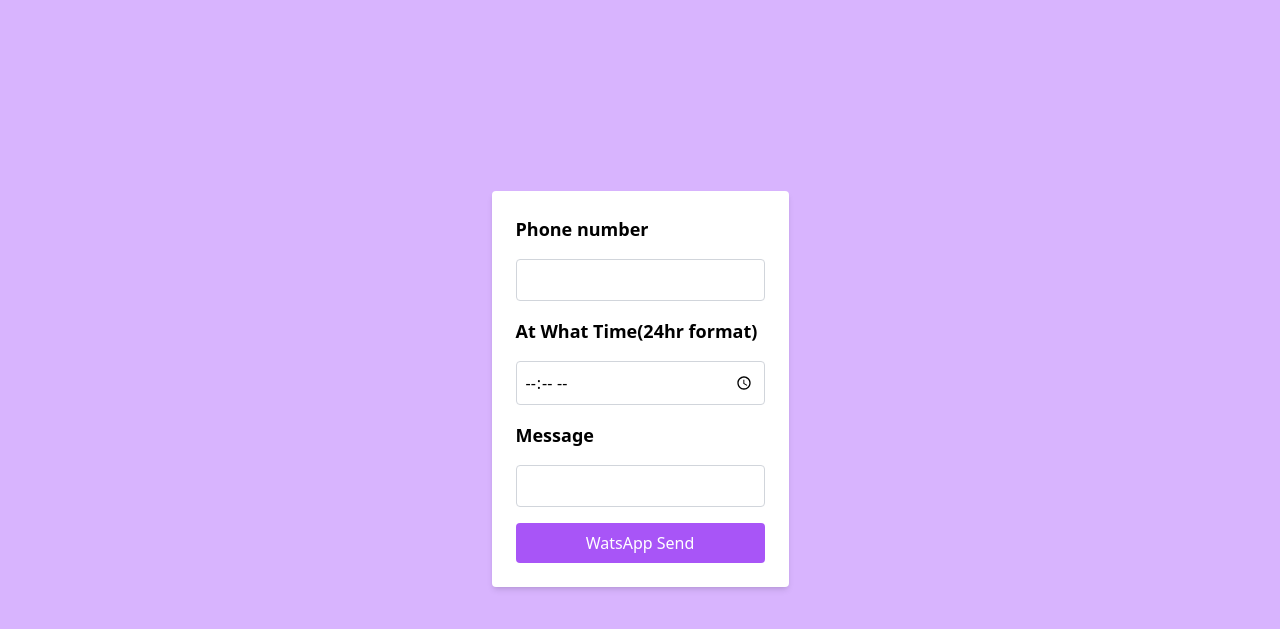
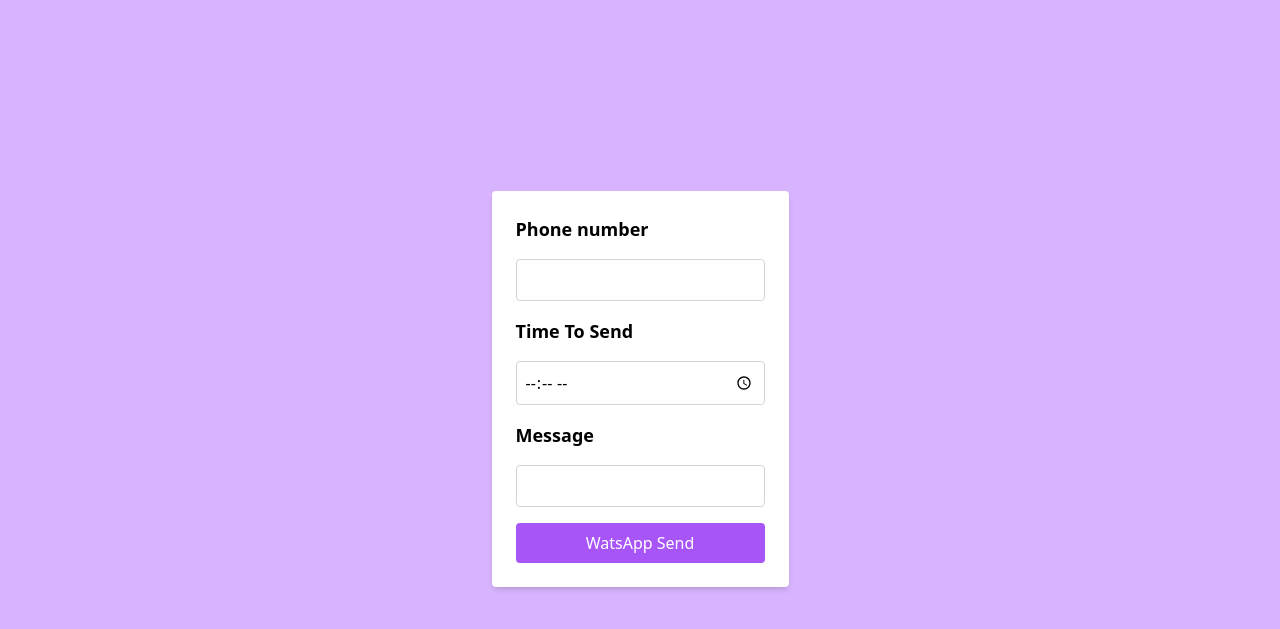
Before and after one commit to usharani222/Tailwind, a plain HTML site: page src/index.html in a window 1280 px wide. Shown: the part 55-684 px from the top of the page. Drawn offline with Linux system fonts and the light colour scheme.

Commit message:
adjusted time

```diff
--- a/src/index.html
+++ b/src/index.html
@@ -21,7 +21,7 @@
     <form class="flex flex-col space-y-4 p-6 bg-white shadow-md rounded">
       <label for="name" class="text-lg font-semibold">Phone number</label>
       <input type="text" id="ph" class="border border-gray-300 rounded p-2">
-      <label for="message" class="text-lg font-semibold">At What Time(24hr format)</label>
+      <label for="message" class="text-lg font-semibold">Time To Send</label>
       <input type="time" id="time" class="border border-gray-300 rounded p-2">
       <label for="message" class="text-lg font-semibold">Message</label>
       <input type="text" id="message" class="border border-gray-300 rounded p-2">
```
